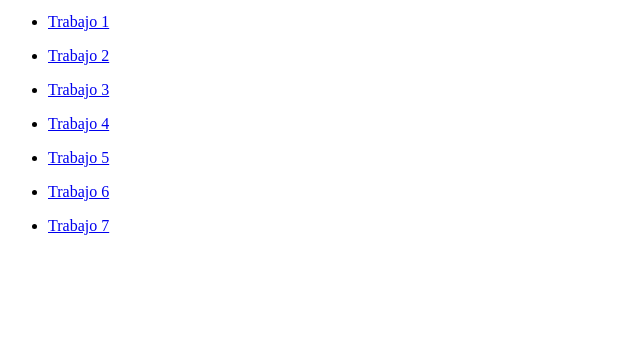
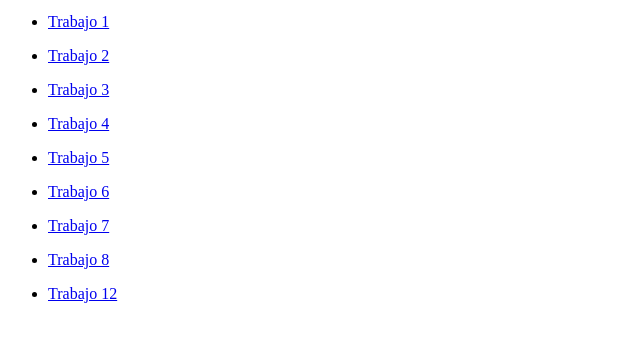
Before and after one commit to Brisa0163/plataformas-moviles-entregas, a plain HTML site: page index.html in a window 1280 px wide. Shown: the part 101-442 px from the top of the page, without its empty margins (0-640 px from the left). Drawn offline with Linux system fonts and the light colour scheme.

Commit message:
Update index.html

```diff
--- a/index.html
+++ b/index.html
@@ -25,7 +25,13 @@
        <li><a href="tp-6/">Trabajo 6</a></li>
      </ul>
       <ul>
-       <li><a href="tp-6/">Trabajo 7</a></li>
+       <li><a href="tp-7/">Trabajo 7</a></li>
+     </ul>
+        <ul>
+       <li><a href="tp-8/">Trabajo 8</a></li>
+     </ul>
+        <ul>
+       <li><a href="tp-12/">Trabajo 12</a></li>
      </ul>
    </body>
 </html>
```
